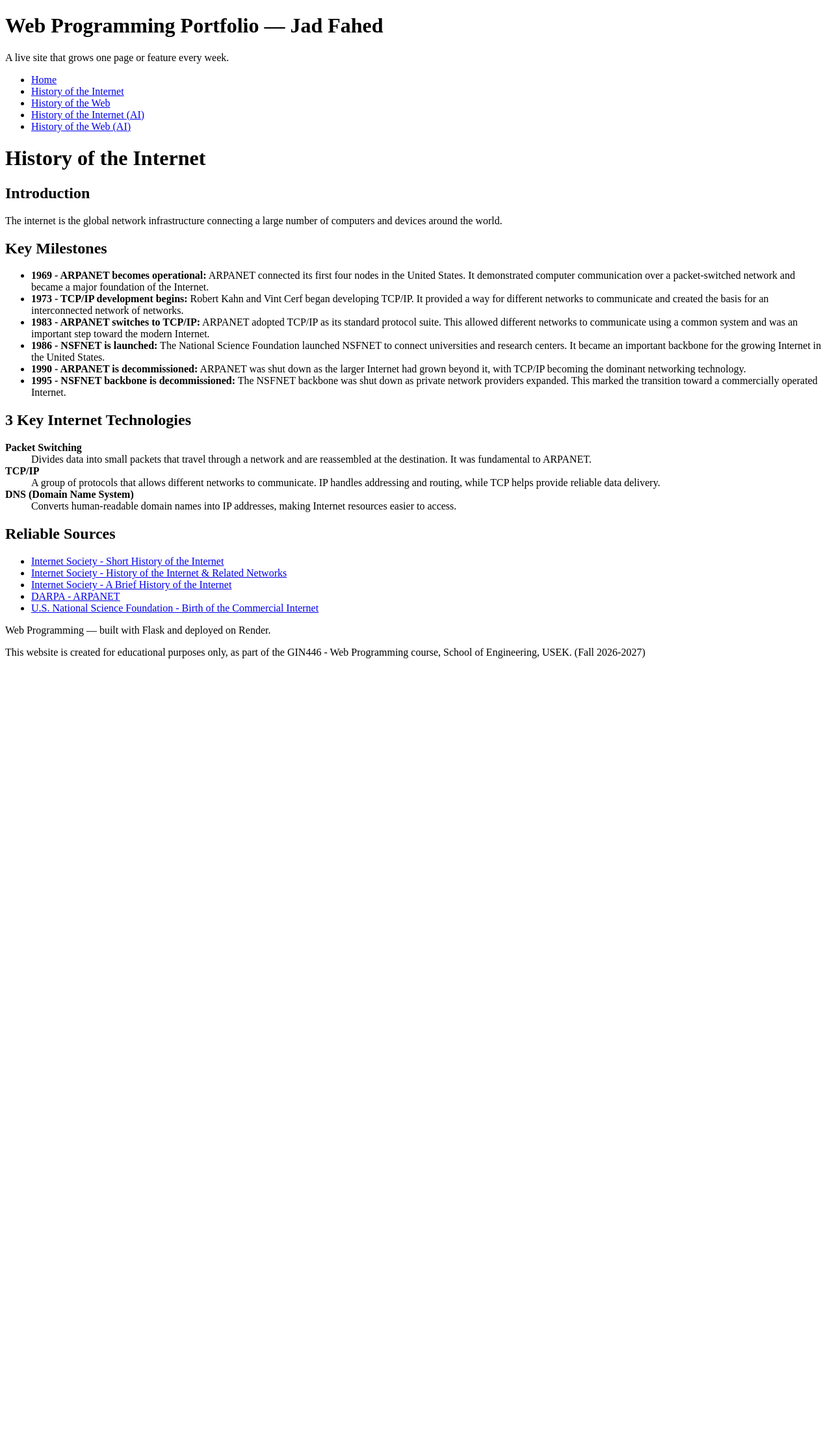
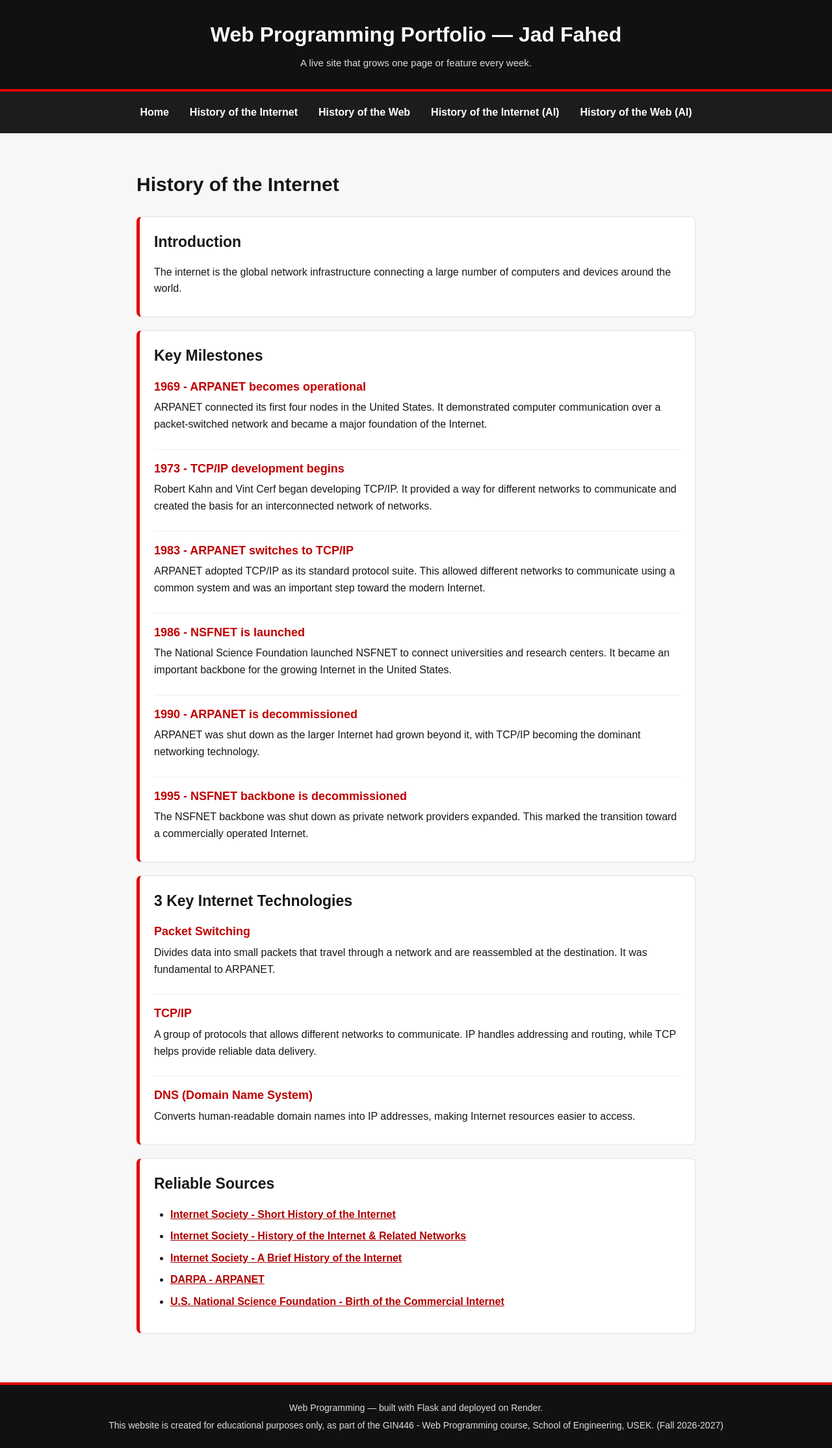
Before and after one commit to Jadfahed224/web-programming-site, a Flask app: page /internet-history-ai in a window 1280 px wide. Shown: the whole page at 65% size. Before the commit the page ends 1013 px from the top, so only its background shows below. Run offline with Flask 3, Linux system fonts and the light colour scheme.

Commit message:
Week 3: CSS

```diff
--- a/static/style.css
+++ b/static/style.css
@@ -0,0 +1,217 @@
+* {
+    box-sizing: border-box;
+}
+
+body {
+    margin: 0;
+    font-family: Arial, sans-serif;
+    background: #f7f7f7;
+    color: #171717;
+    line-height: 1.6;
+    min-height: 100vh;
+    display: flex;
+    flex-direction: column;
+}
+
+/* Header */
+header {
+    background: #111111;
+    color: white;
+    padding: 28px 20px;
+    text-align: center;
+    border-bottom: 4px solid #e10600;
+}
+
+header h1 {
+    margin: 0;
+    font-size: 32px;
+    font-weight: 900;
+}
+
+header p {
+    margin: 6px 0 0;
+    font-size: 15px;
+    color: #dddddd;
+}
+
+/* Navigation */
+nav {
+    background: #1c1c1c;
+    padding: 10px 15px;
+}
+
+nav ul {
+    list-style: none;
+    margin: 0;
+    padding: 0;
+    display: flex;
+    justify-content: center;
+    flex-wrap: wrap;
+    gap: 6px;
+}
+
+nav a {
+    display: block;
+    padding: 9px 13px;
+    color: white;
+    text-decoration: none;
+    font-weight: bold;
+    border-radius: 7px;
+}
+
+nav a:hover {
+    background: #e10600;
+    color: white;
+}
+
+/* Main Content */
+main {
+    width: 100%;
+    max-width: 900px;
+    margin: 35px auto;
+    padding: 0 20px;
+    flex: 1;
+}
+
+/* Main Page Title */
+main > h1 {
+    margin-bottom: 25px;
+    font-size: 30px;
+}
+
+/* Sections */
+main section {
+    background: white;
+    padding: 20px 22px;
+    margin-bottom: 20px;
+    border: 1px solid #e1e1e1;
+    border-left: 5px solid #e10600;
+    border-radius: 8px;
+}
+
+/* Section Titles */
+main h2 {
+    margin-top: 0;
+    margin-bottom: 15px;
+    font-size: 23px;
+    color: #171717;
+}
+
+/* Subtitles */
+main h3 {
+    margin-top: 0;
+    margin-bottom: 5px;
+    color: #c00000;
+    font-size: 18px;
+}
+
+/* Articles */
+main article {
+    padding-bottom: 15px;
+    margin-bottom: 15px;
+    border-bottom: 1px solid #eeeeee;
+}
+
+main article:last-child {
+    border-bottom: none;
+    margin-bottom: 0;
+    padding-bottom: 0;
+}
+
+/* Paragraphs */
+main p {
+    margin-top: 5px;
+    margin-bottom: 10px;
+}
+
+/* Links */
+main a {
+    color: #b00000;
+    font-weight: 600;
+}
+
+main a:hover {
+    color: #e10600;
+}
+
+/* Lists */
+main ul,
+main ol {
+    padding-left: 25px;
+}
+
+main li {
+    margin-bottom: 8px;
+}
+
+/* Footer */
+footer {
+    background: #111111;
+    color: white;
+    text-align: center;
+    padding: 20px;
+    margin-top: 20px;
+    border-top: 4px solid #e10600;
+}
+
+footer p {
+    margin: 4px 0;
+    font-size: 14px;
+    color: #dddddd;
+}
+
+/* Mobile */
+@media (max-width: 700px) {
+
+    header {
+        padding: 22px 15px;
+    }
+
+    header h1 {
+        font-size: 25px;
+    }
+
+    header p {
+        font-size: 14px;
+    }
+
+    nav {
+        padding: 8px 10px;
+    }
+
+    nav ul {
+        flex-direction: column;
+        gap: 4px;
+    }
+
+    nav a {
+        width: 100%;
+        text-align: center;
+    }
+
+    main {
+        margin: 25px auto;
+        padding: 0 15px;
+    }
+
+    main > h1 {
+        font-size: 26px;
+    }
+
+    main section {
+        padding: 17px;
+        margin-bottom: 16px;
+    }
+
+    main h2 {
+        font-size: 21px;
+    }
+
+    main h3 {
+        font-size: 17px;
+    }
+
+    footer {
+        padding: 17px 12px;
+    }
+}
--- a/templates/internet-history-ai.html
+++ b/templates/internet-history-ai.html
@@ -8,35 +8,59 @@
         <h2>Introduction</h2>
         <p>The internet is the global network infrastructure connecting a large number of computers and devices around the world.</p>
     </section>
+
     <section>
         <h2>Key Milestones</h2>
-            <ul>
-                <li><strong>1969 - ARPANET becomes operational:</strong> ARPANET connected its first four nodes in the United States. It demonstrated computer communication over a packet-switched network and became a major foundation of the Internet.</li>
-                <li><strong>1973 - TCP/IP development begins:</strong> Robert Kahn and Vint Cerf began developing TCP/IP. It provided a way for different networks to communicate and created the basis for an interconnected network of networks.</li>
-                <li><strong>1983 - ARPANET switches to TCP/IP:</strong> ARPANET adopted TCP/IP as its standard protocol suite. This allowed different networks to communicate using a common system and was an important step toward the modern Internet.</li>
-                <li><strong>1986 - NSFNET is launched:</strong> The National Science Foundation launched NSFNET to connect universities and research centers. It became an important backbone for the growing Internet in the United States.</li>
-                <li><strong>1990 - ARPANET is decommissioned:</strong> ARPANET was shut down as the larger Internet had grown beyond it, with TCP/IP becoming the dominant networking technology.</li>
-                <li><strong>1995 - NSFNET backbone is decommissioned:</strong> The NSFNET backbone was shut down as private network providers expanded. This marked the transition toward a commercially operated Internet.</li>
-            </ul>
+
+        <article>
+            <h3>1969 - ARPANET becomes operational</h3>
+            <p>ARPANET connected its first four nodes in the United States. It demonstrated computer communication over a packet-switched network and became a major foundation of the Internet.</p>
+        </article>
+
+        <article>
+            <h3>1973 - TCP/IP development begins</h3>
+            <p>Robert Kahn and Vint Cerf began developing TCP/IP. It provided a way for different networks to communicate and created the basis for an interconnected network of networks.</p>
+        </article>
+
+        <article>
+            <h3>1983 - ARPANET switches to TCP/IP</h3>
+            <p>ARPANET adopted TCP/IP as its standard protocol suite. This allowed different networks to communicate using a common system and was an important step toward the modern Internet.</p>
+        </article>
+
+        <article>
+            <h3>1986 - NSFNET is launched</h3>
+            <p>The National Science Foundation launched NSFNET to connect universities and research centers. It became an important backbone for the growing Internet in the United States.</p>
+        </article>
+
+        <article>
+            <h3>1990 - ARPANET is decommissioned</h3>
+            <p>ARPANET was shut down as the larger Internet had grown beyond it, with TCP/IP becoming the dominant networking technology.</p>
+        </article>
+
+        <article>
+            <h3>1995 - NSFNET backbone is decommissioned</h3>
+            <p>The NSFNET backbone was shut down as private network providers expanded. This marked the transition toward a commercially operated Internet.</p>
+        </article>
     </section>
 
     <section>
         <h2>3 Key Internet Technologies</h2>
-            <dl>
-                <dt><strong>Packet Switching</strong></dt>
-                <dd>Divides data into small packets that travel through a network and are reassembled at the destination. It was fundamental to ARPANET.</dd>
-
-                <dt><strong>TCP/IP</strong></dt>
-                <dd>A group of protocols that allows different networks to communicate. IP handles addressing and routing, while TCP helps provide reliable data delivery.</dd>
-
-                <dt><strong>DNS (Domain Name System)</strong></dt>
-                <dd>Converts human-readable domain names into IP addresses, making Internet resources easier to access.</dd>
-            </dl>
+        <article>
+            <h3>Packet Switching</h3>
+            <p>Divides data into small packets that travel through a network and are reassembled at the destination. It was fundamental to ARPANET.</p>
+        </article>
+        <article>
+            <h3>TCP/IP</h3>
+            <p>A group of protocols that allows different networks to communicate. IP handles addressing and routing, while TCP helps provide reliable data delivery.</p>
+        </article>
+        <article>
+            <h3>DNS (Domain Name System)</h3>
+            <p>Converts human-readable domain names into IP addresses, making Internet resources easier to access.</p>
+        </article>
     </section>
 
     <section>
         <h2>Reliable Sources</h2>
-            <nav>
             <ul>
                 <li><a href="https://www.internetsociety.org/internet/history-internet/short-history-of-the-internet/">Internet Society - Short History of the Internet</a></li>
                 <li><a href="https://www.internetsociety.org/internet/history-internet/brief-history-internet-related-networks/">Internet Society - History of the Internet &amp; Related Networks</a></li>
@@ -44,6 +68,5 @@
                 <li><a href="https://www.darpa.mil/news/features/arpanet">DARPA - ARPANET</a></li>
                 <li><a href="https://www.nsf.gov/impacts/internet">U.S. National Science Foundation - Birth of the Commercial Internet</a></li>
             </ul>
-            </nav>
     </section>
 {% endblock %}
```
Also changed, not shown: templates/web-history-ai.html (+16 -13 lines). Lines whose indentation alone changed are shown as unchanged.
